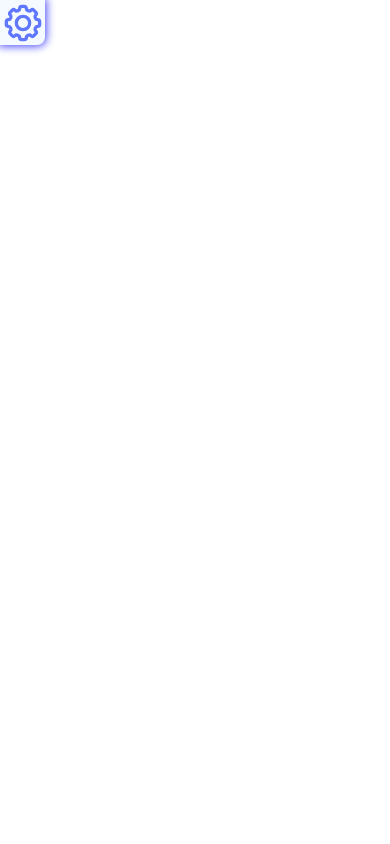
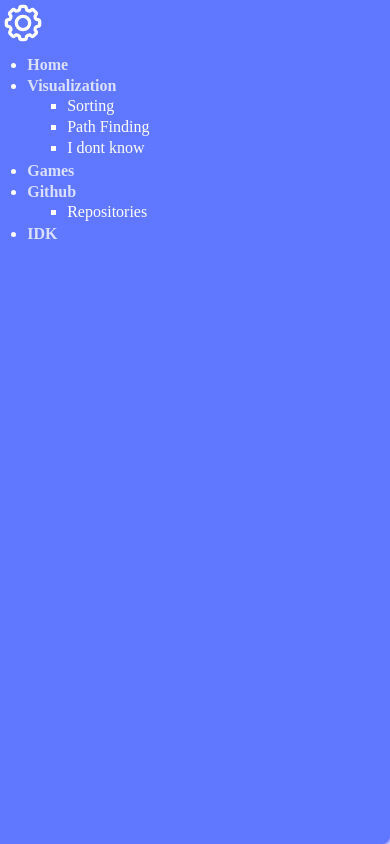
Before and after one commit to GWMCwing/gwmcwing.github.io, a website: page index.html in a window 390 px wide. Drawn offline with Linux system fonts and the light colour scheme.

Commit message:
finsih navbar layout (desktop/mobile)

```diff
--- a/res/javascripts/navbar.js
+++ b/res/javascripts/navbar.js
@@ -1,9 +1,16 @@
-const navbarOptionGear = document.getElementsByClassName('navbar-mobile-option-button-icon-wheel')[0];
-const navbarOptionCross = document.getElementsByClassName('navbar-mobile-option-button-icon-cross')[0];
+const navbarContiner = document.getElementById('navbar');
+const navbarOptionGear = document.getElementsByClassName(
+	'navbar-mobile-option-button-icon-wheel'
+)[0];
+const navbarOptionCross = document.getElementsByClassName(
+	'navbar-mobile-option-button-icon-cross'
+)[0];
 
 function toggleMobileOption() {
 	navbarOptionGear.classList.toggle('show');
 	navbarOptionCross.classList.toggle('show');
 	navbarOptionGear.classList.toggle('hide');
 	navbarOptionCross.classList.toggle('hide');
+	navbarContiner.classList.toggle('collapsed');
+	navbarContiner.classList.toggle('expanded');
 }
--- a/res/stylesheets/commonstyle.css
+++ b/res/stylesheets/commonstyle.css
@@ -1,3 +1,4 @@
 body {
 	margin: 0px;
+	scroll-behavior: smooth;
 }
--- a/res/stylesheets/navbar.css
+++ b/res/stylesheets/navbar.css
@@ -1,7 +1,7 @@
 :root {
 	--navbar-background-color: #1e3fff;
 	--navbar-shadow-color: blue;
-	--navbar-repeat-time: 4;
+	--navbar-repeat-time: 5;
 	--navbar-color-first-link: rgba(255, 255, 255, 0.774);
 	--navbar-color-second-link: rgba(255, 255, 255, 0.5);
 	--navbar-color-second-link-hover: white;
@@ -48,6 +48,7 @@
 		font-weight: bold;
 	}
 	#navbar > ul > li > ul {
+		color: var(--navbar-color-second-link);
 		padding: 0.7rem 0rem 0rem 0rem;
 		list-style-type: disc;
 		list-style-position: inside;
@@ -55,6 +56,9 @@
 	}
 	#navbar > ul > li > ul > li {
 		padding: 0.07rem 0rem;
+	}
+	#navbar > ul > li > ul > li::marker {
+		margin-right: 8px;
 	}
 	#navbar > ul > li > ul > li > a {
 		color: var(--navbar-color-second-link);
@@ -66,37 +70,59 @@
 		text-shadow: 2px 2px 0.1rem var(--navbar-color-second-link-hover-shadow);
 	}
 }
-
+/*  */
+/*  */
 @media only screen and (max-width: 425px) {
+	:root {
+		--navbar-height-collapsed: 2.85rem;
+		--navbar-width-collapsed: 2.85rem;
+		--navbar-height-expanded: 100vh;
+		--navbar-width-expanded: 100vw;
+	}
 	#navbar {
 		position: absolute;
-		height: 2.8rem;
-		width: 2.8rem;
 		overflow: hidden;
 		box-shadow: 0px 0px 0.5rem 0.1rem var(--navbar-shadow-color);
 		border-radius: 0px 0px 0.5rem 0px;
-		background-color: aliceblue;
+		background-color: var(--navbar-background-color);
 		opacity: 0.7;
+	}
+	#navbar.collapsed {
+		height: var(--navbar-height-collapsed);
+		width: var(--navbar-width-collapsed);
+		transition: width 550ms ease-in, height 425ms ease-in-out;
+	}
+	#navbar.expanded {
+		height: var(--navbar-height-expanded);
+		width: var(--navbar-width-expanded);
+		background-color: var(--navbar-background-color);
+		transition: width 225ms ease-in, height 550ms ease-in;
 	}
 	#navbar > .navbar-mobile-option-button-container {
 		position: absolute;
 		left: 0%;
 		top: 0%;
+		width: var(--navbar-width-collapsed);
+		height: var(--navbar-height-collapsed);
 	}
 	#navbar > .navbar-mobile-option-button-container > * {
 		position: absolute;
 		top: 0.2rem;
 		left: 0.2rem;
 		font-size: 2.5rem;
-		color: var(--navbar-background-color);
+		color: white;
 	}
-	#navbar > .navbar-mobile-option-button-container > .navbar-mobile-option-button-icon-cross {
+	#navbar
+		> .navbar-mobile-option-button-container
+		> .navbar-mobile-option-button-icon-cross {
 		top: 0.3rem;
 		left: 0.3rem;
 		font-size: 2.2rem;
 	}
 	#navbar > .navbar-mobile-option-button-container > * > svg {
 		-webkit-transition: opacity 2000ms cubic-bezier(0.18, 0.89, 0.32, 1.28),
+			transform 2000ms cubic-bezier(0.18, 0.89, 0.32, 1.28);
+		transition: opacity 2000ms cubic-bezier(0.18, 0.89, 0.32, 1.28),
 			transform 2000ms cubic-bezier(0.18, 0.89, 0.32, 1.28);
 	}
 	#navbar > .navbar-mobile-option-button-container > *.hide > svg {
@@ -108,7 +134,49 @@
 		opacity: 1;
 		transform: rotate(-270deg);
 	}
+	#navbar.expanded > .navbar-mobile-option-button-container > *.show > svg {
+		color: white;
+	}
 	#navbar > ul {
-		padding-top: 2rem;
+		padding-top: 2.4rem;
+		padding-left: 1.7rem;
+		height: 100%;
+	}
+	#navbar > ul > li {
+		color: white;
+		padding: 0.1rem 0rem;
+	}
+	#navbar > ul > li > a,
+	#navbar > ul > li > a:active,
+	#navbar > ul > li > a:hover,
+	#navbar > ul > li > a:focus,
+	#navbar > ul > li > a:visited {
+		color: rgba(255, 255, 255, 0.705);
+		text-decoration: none;
+	}
+
+	#navbar > ul > li > a {
+		color: var(--navbar-color-first-link);
+		font-weight: bold;
+	}
+	#navbar > ul > li > ul {
+		list-style-type: square;
+	}
+	#navbar > ul > li > ul > li {
+		padding: 0.1rem 0rem;
+		width: 100vw;
+	}
+	#navbar > ul > li > ul > li > a,
+	#navbar > ul > li > ul > li > a:active,
+	#navbar > ul > li > ul > li > a:hover,
+	#navbar > ul > li > ul > li > a:focus,
+	#navbar > ul > li > ul > li > a:visited {
+		text-decoration: none;
+		overflow: hidden;
+		color: white;
+	}
+	#navbar > ul > li > ul > li > a:active,
+	#navbar > ul > li > ul > li > a:hover {
+		text-shadow: 2px 2px 0.1rem var(--navbar-color-second-link-hover-shadow);
 	}
 }
--- a/views/template/navbar/navbar.html
+++ b/views/template/navbar/navbar.html
@@ -1,8 +1,11 @@
 <link rel="stylesheet" href="/res/stylesheets/navbar.css" />
 <script src="/res/javascripts/navbar.js"></script>
-<div id="navbar">
+<div id="navbar" class="expanded">
 	<div class="navbar-icon-container"></div>
-	<div class="navbar-mobile-option-button-container" style="height: 100%; width: 100%" onclick="toggleMobileOption()">
+	<div
+		class="navbar-mobile-option-button-container"
+		onclick="toggleMobileOption()"
+	>
 		<div class="navbar-mobile-option-button-icon-wheel show">
 			<svg
 				xmlns="http://www.w3.org/2000/svg"
@@ -20,7 +23,11 @@
 						stroke="currentColor"
 						stroke-width="2"
 					/>
-					<path d="M16 12a4 4 0 1 1-8 0a4 4 0 0 1 8 0z" stroke="currentColor" stroke-width="2" />
+					<path
+						d="M16 12a4 4 0 1 1-8 0a4 4 0 0 1 8 0z"
+						stroke="currentColor"
+						stroke-width="2"
+					/>
 				</g>
 			</svg>
 		</div>
@@ -44,7 +51,17 @@
 	</div>
 	<ul>
 		<li><a href="#">Home</a></li>
-		<li><a href="javascript:void(0)">Games</a></li>
+		<li>
+			<a href="#">Visualization</a>
+			<ul>
+				<li><a href="#">Sorting</a></li>
+				<li><a href="#">Path Finding</a></li>
+				<li><a href="#">I dont know</a></li>
+			</ul>
+		</li>
+		<li>
+			<a href="javascript:void(0)">Games</a>
+		</li>
 		<li>
 			<a href="javascript:void(0)">Github</a>
 			<ul>
```
